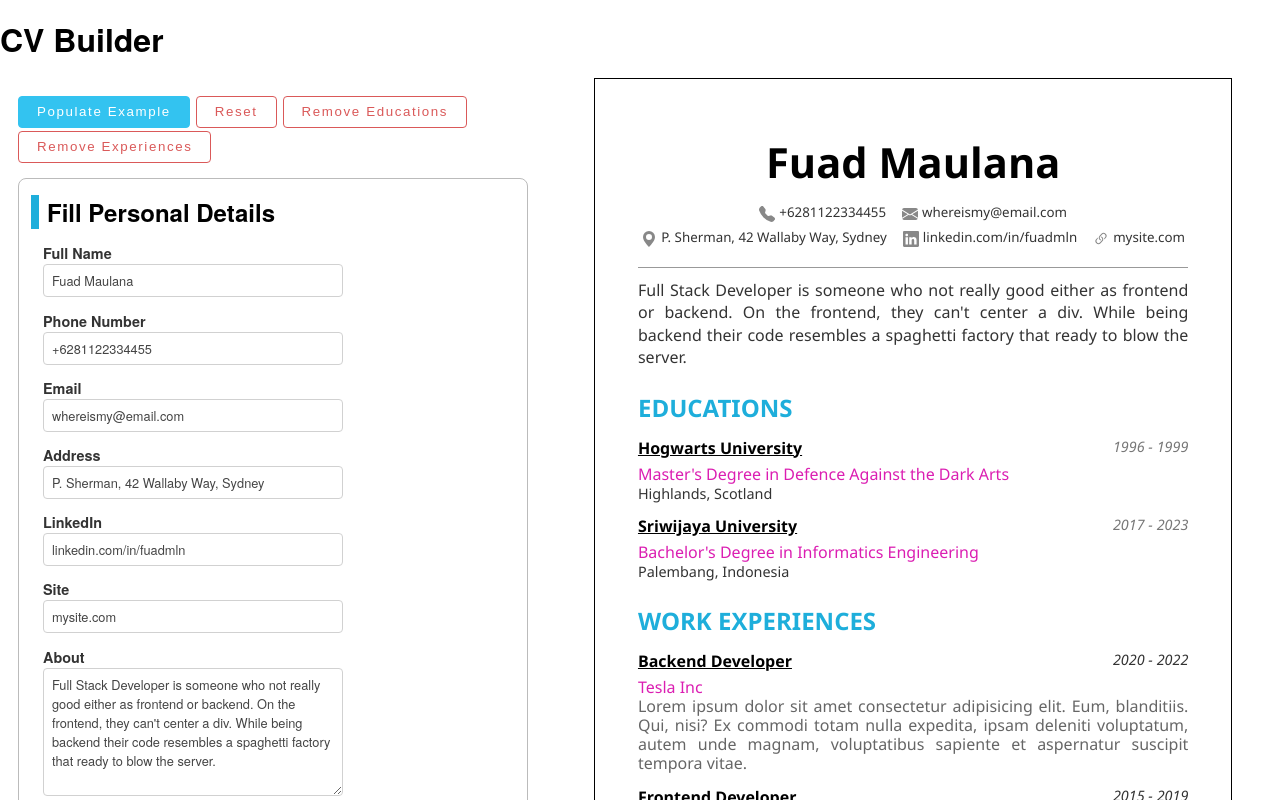
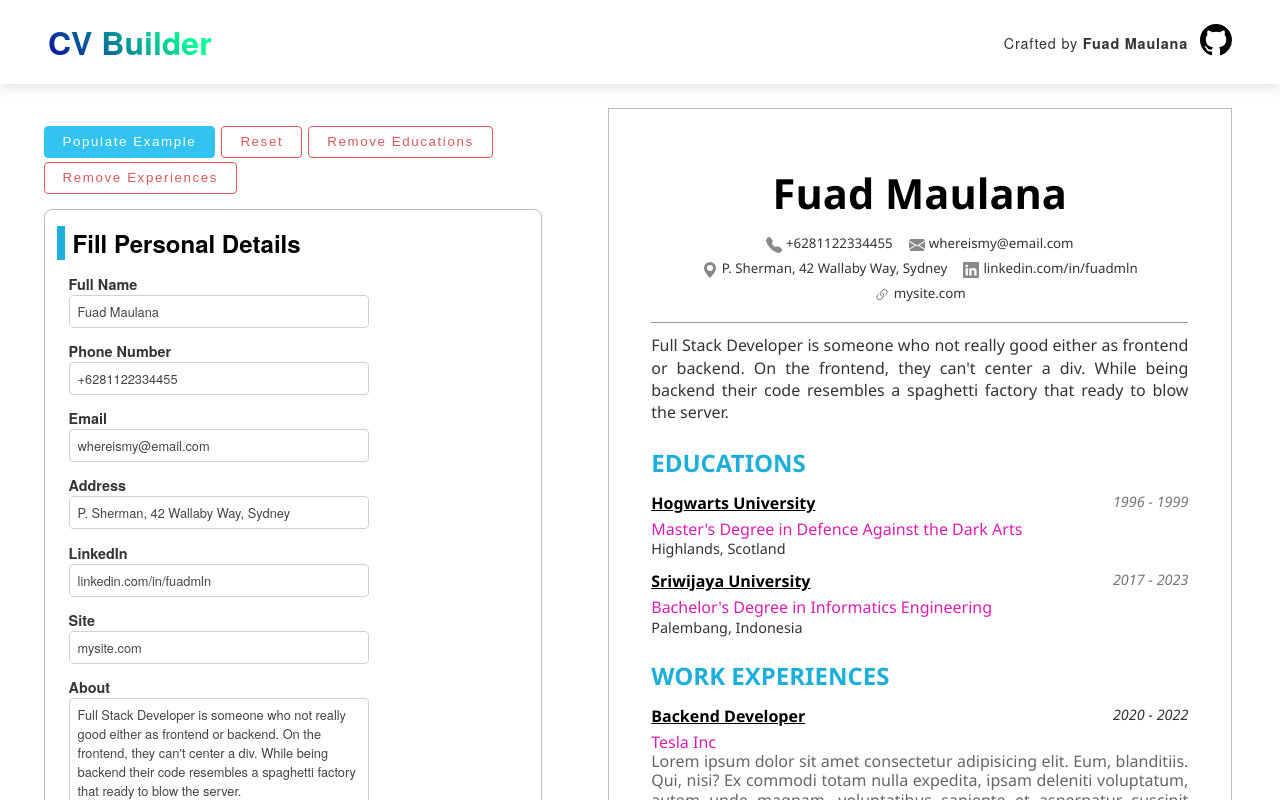
Before and after one commit to fuadmln/react-cvbuilder, a React (Vite) app: page / in a window 1280 px wide. Shown: the top 800 px of the page. Built offline with nearby package versions, Linux system fonts and the light colour scheme; the HTML template or start-up script is replaced by a standard one.

Commit message:
feat: add header

```diff
--- a/src/App.jsx
+++ b/src/App.jsx
@@ -1,5 +1,6 @@
 import data from './dummy-data.js';
 import './styles/App.css'
+import Header from './components/Header'
 import FormPersonal from './components/FormPersonal';
 import FormEducation from './components/FormEducation';
 import FormExperience from './components/FormExperience';
@@ -26,7 +27,7 @@
 
   return (
     <>
-      <h1>CV Builder</h1>
+      <Header />
       <div className="wrapper">
         <div className="app__form">
           <FormReset setter={{setProfile, setEducations, setExperiences}} populateExample={populateExample} />
--- /dev/null
+++ b/src/components/Header.jsx
@@ -0,0 +1,22 @@
+import '../styles/Header.css'
+
+function Header(){
+    return(
+        <header>
+            <h1>CV Builder</h1>
+            <div className="flex">
+                <span>Crafted by <b>Fuad Maulana</b></span>
+                <a href="https://github.com/fuadmln/react-cvbuilder" target="_blank">
+                    <svg aria-hidden="true" class="octicon octicon-mark-github" height="32" version="1.1" viewBox="0 0 16 16"
+                        width="32">
+                        <path fill-rule="evenodd"
+                            d="M8 0C3.58 0 0 3.58 0 8c0 3.54 2.29 6.53 5.47 7.59.4.07.55-.17.55-.38 0-.19-.01-.82-.01-1.49-2.01.37-2.53-.49-2.69-.94-.09-.23-.48-.94-.82-1.13-.28-.15-.68-.52-.01-.53.63-.01 1.08.58 1.23.82.72 1.21 1.87.87 2.33.66.07-.52.28-.87.51-1.07-1.78-.2-3.64-.89-3.64-3.95 0-.87.31-1.59.82-2.15-.08-.2-.36-1.02.08-2.12 0 0 .67-.21 2.2.82.64-.18 1.32-.27 2-.27.68 0 1.36.09 2 .27 1.53-1.04 2.2-.82 2.2-.82.44 1.1.16 1.92.08 2.12.51.56.82 1.27.82 2.15 0 3.07-1.87 3.75-3.65 3.95.29.25.54.73.54 1.48 0 1.07-.01 1.93-.01 2.2 0 .21.15.46.55.38A8.013 8.013 0 0 0 16 8c0-4.42-3.58-8-8-8z">
+                        </path>
+                    </svg>
+                </a>
+            </div>
+        </header>
+    )
+}
+
+export default Header;
--- a/src/styles/App.css
+++ b/src/styles/App.css
@@ -141,6 +141,7 @@
 
 .app__form {
   min-width: 32%;
+  margin-left: 1.6rem;
   padding: 18px;
 }
 
@@ -152,7 +153,7 @@
   padding: 32pt 32pt;
   margin-left: 3rem;
   margin-right: 3rem;
-  border: 1px solid black;
+  border: 1px solid #bbb;
 }
 
 .app__info p,
--- /dev/null
+++ b/src/styles/Header.css
@@ -0,0 +1,26 @@
+header h1 {
+  background: -webkit-linear-gradient(45deg, #09009f, #00ff95 80%);
+  -webkit-background-clip: text;
+  -webkit-text-fill-color: transparent;
+}
+
+header {
+  display: flex;
+  justify-content: space-between;
+  align-items: center;
+  padding: 0.2rem 3rem;
+  margin-bottom: 1.5rem;
+  box-shadow: 0px 4px 12px rgba(0, 0, 0, 0.1);
+}
+
+header .flex {
+  display: inline-flex;
+  align-items: center;
+  column-gap: 12px;
+}
+
+header .flex span {
+  font-size: 0.9rem;
+  letter-spacing: 0.8px;
+  color: #333;
+}
```
